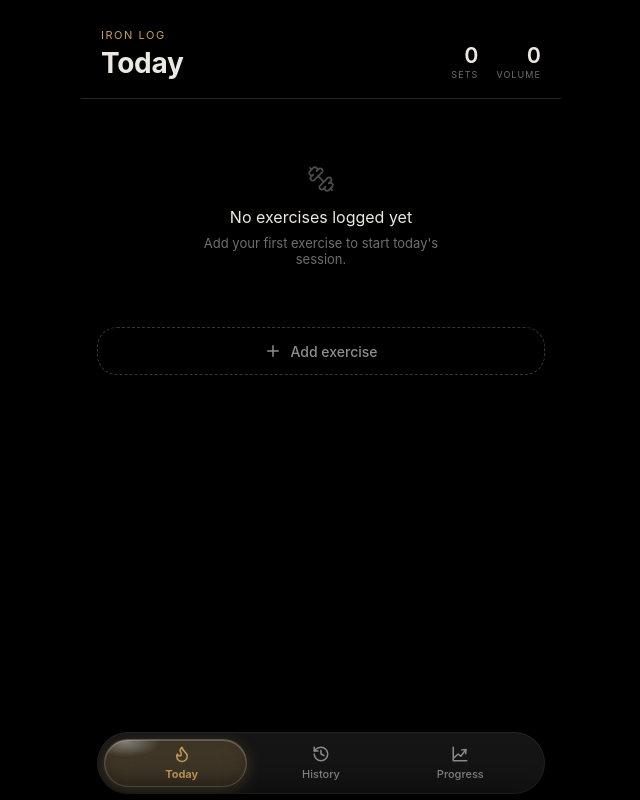
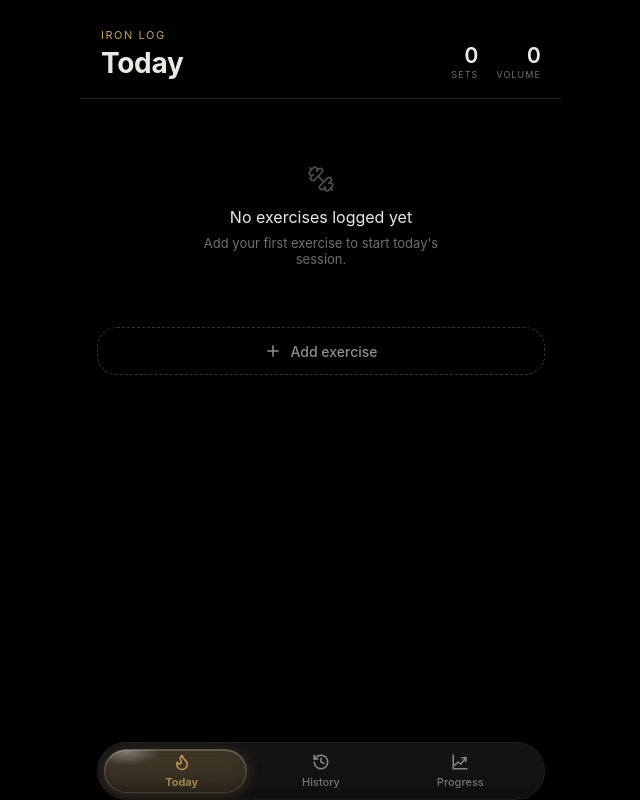
Before and after one commit to pnr62nvzbn-ship-it/Iron-log, a React (Vite) app: page / in a window 1280 px wide. Shown: the whole page, without its empty margins (319-959 px from the left). Built offline with nearby package versions, Linux system fonts and the light colour scheme.

Commit message:
Add files via upload

```diff
--- a/src/App.jsx
+++ b/src/App.jsx
@@ -1438,7 +1438,7 @@ const styles = {
   },
   bottomNav: {
     position: "fixed",
-    bottom: "calc(6px + env(safe-area-inset-bottom))",
+    bottom: 0,
     left: "50%",
     transform: "translateX(-50%)",
     width: "calc(100% - 32px)",
@@ -1448,7 +1448,7 @@ const styles = {
     WebkitBackdropFilter: "blur(20px) saturate(160%)",
     borderRadius: 34,
     display: "flex",
-    padding: "10px 18px",
+    padding: "8px 18px",
     gap: 8,
     boxShadow: "0 8px 28px rgba(0,0,0,0.5)",
     border: "1px solid rgba(255,255,255,0.06)",
```
